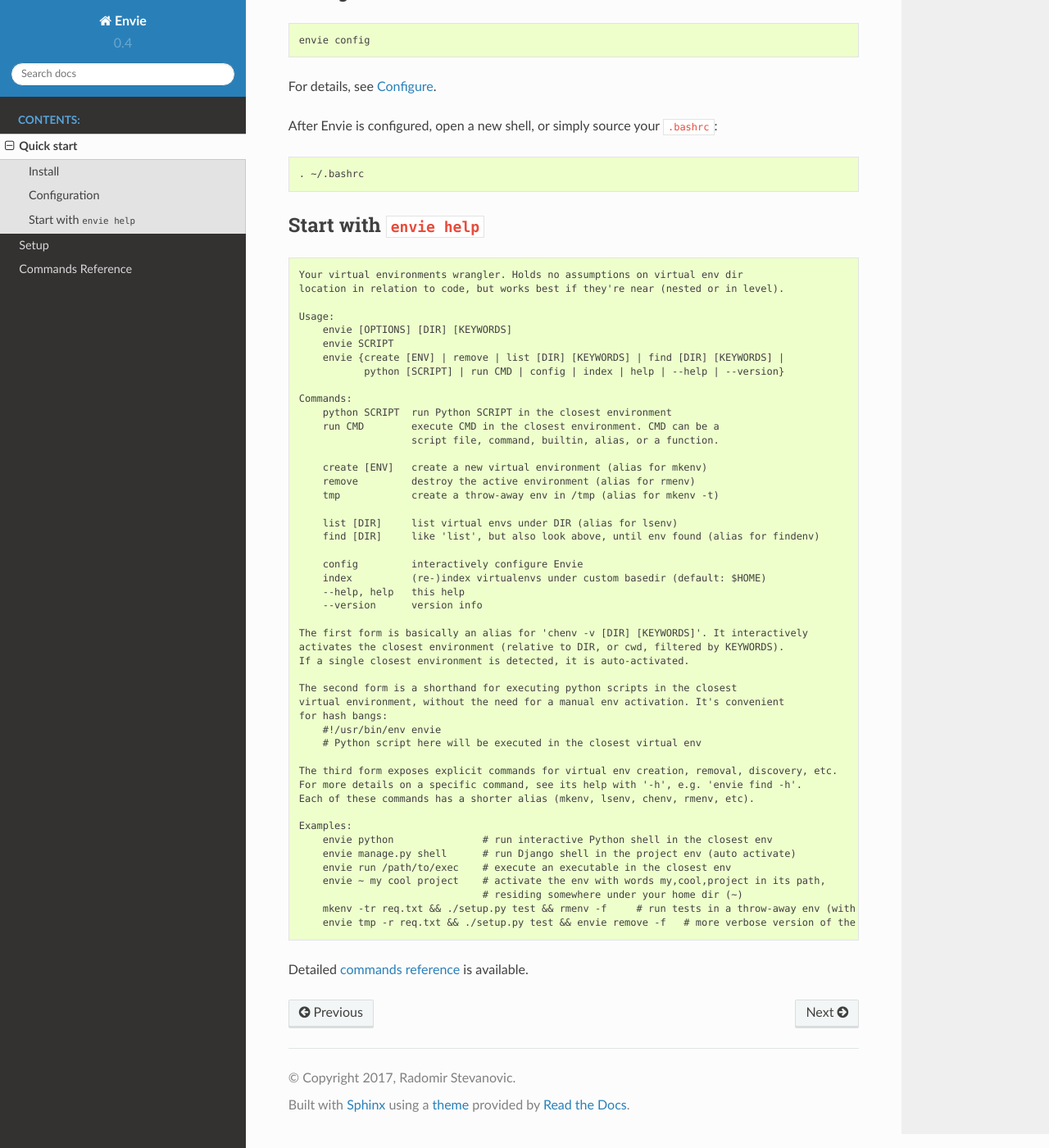
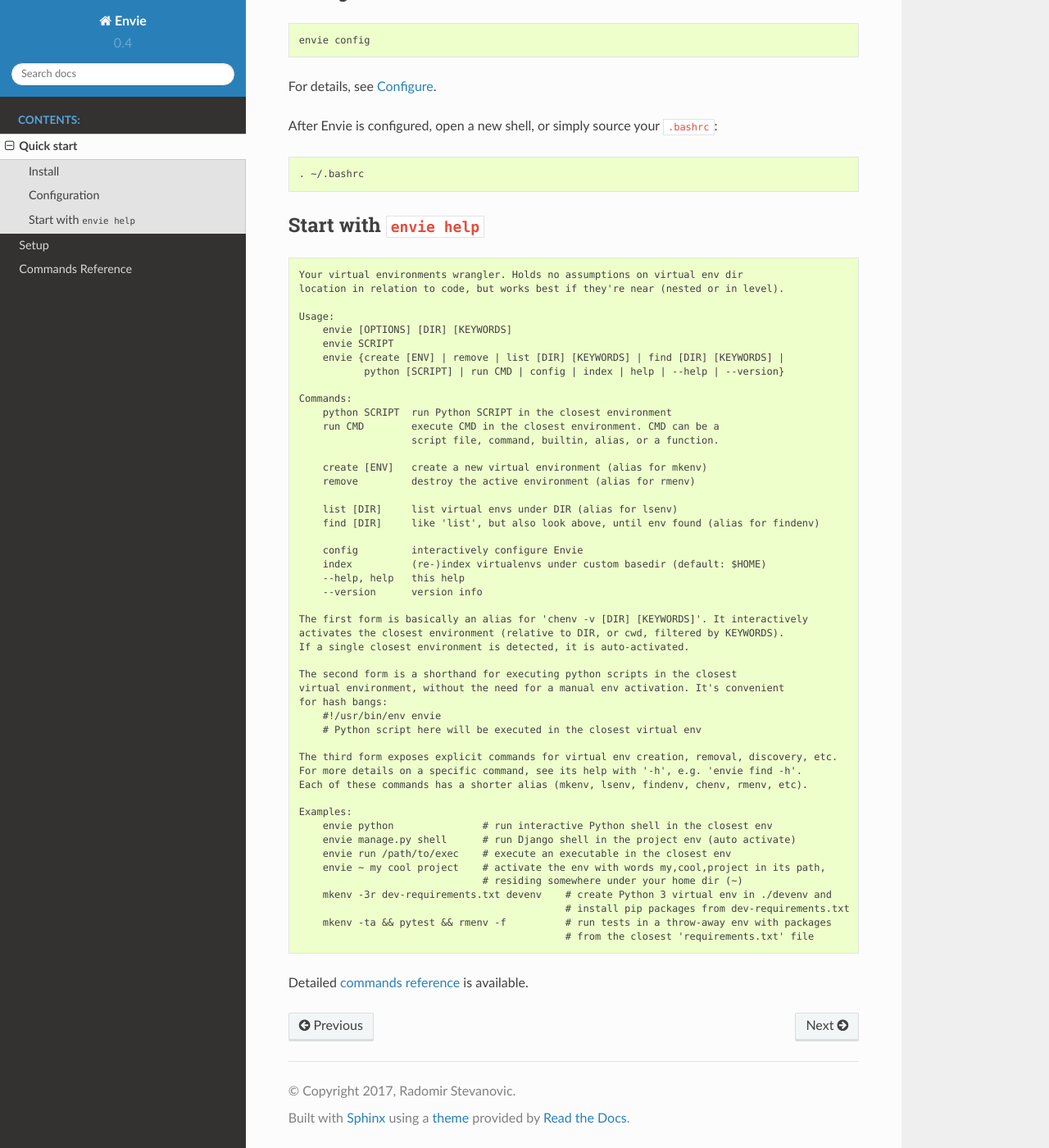
Before and after one commit to randomir/envie, a Sphinx documentation site: the page built from docs/intro.rst, in a window 1280 px wide and 1400 px high, scrolled down 359 px. Shown: the whole window at 82% size. Built offline with Sphinx 7.4.7 and the Read the Docs theme 2.0.0, drawn with Linux system fonts in a browser that asks for light colours.

Commit message:
minor tweaks
- removed 'envie tmp' shortcut
- fixed: unregister envie during config if selected so
- help/docs examples updated

```diff
--- a/docs/intro.rst
+++ b/docs/intro.rst
@@ -49,7 +49,6 @@
 
         create [ENV]   create a new virtual environment (alias for mkenv)
         remove         destroy the active environment (alias for rmenv)
-        tmp            create a throw-away env in /tmp (alias for mkenv -t)
 
         list [DIR]     list virtual envs under DIR (alias for lsenv)
         find [DIR]     like 'list', but also look above, until env found (alias for findenv)
@@ -71,7 +70,7 @@
 
     The third form exposes explicit commands for virtual env creation, removal, discovery, etc.
     For more details on a specific command, see its help with '-h', e.g. 'envie find -h'.
-    Each of these commands has a shorter alias (mkenv, lsenv, chenv, rmenv, etc).
+    Each of these commands has a shorter alias (mkenv, lsenv, findenv, chenv, rmenv, etc).
 
     Examples:
         envie python               # run interactive Python shell in the closest env
@@ -79,8 +78,10 @@
         envie run /path/to/exec    # execute an executable in the closest env
         envie ~ my cool project    # activate the env with words my,cool,project in its path,
                                    # residing somewhere under your home dir (~)
-        mkenv -tr req.txt && ./setup.py test && rmenv -f     # run tests in a throw-away env (with reqs)
-        envie tmp -r req.txt && ./setup.py test && envie remove -f   # more verbose version of the above
+        mkenv -3r dev-requirements.txt devenv    # create Python 3 virtual env in ./devenv and
+                                                 # install pip packages from dev-requirements.txt
+        mkenv -ta && pytest && rmenv -f          # run tests in a throw-away env with packages
+                                                 # from the closest 'requirements.txt' file
 
 
 Detailed :doc:`commands reference <commands>` is available.
```
Also changed, not shown: 1 other file.
